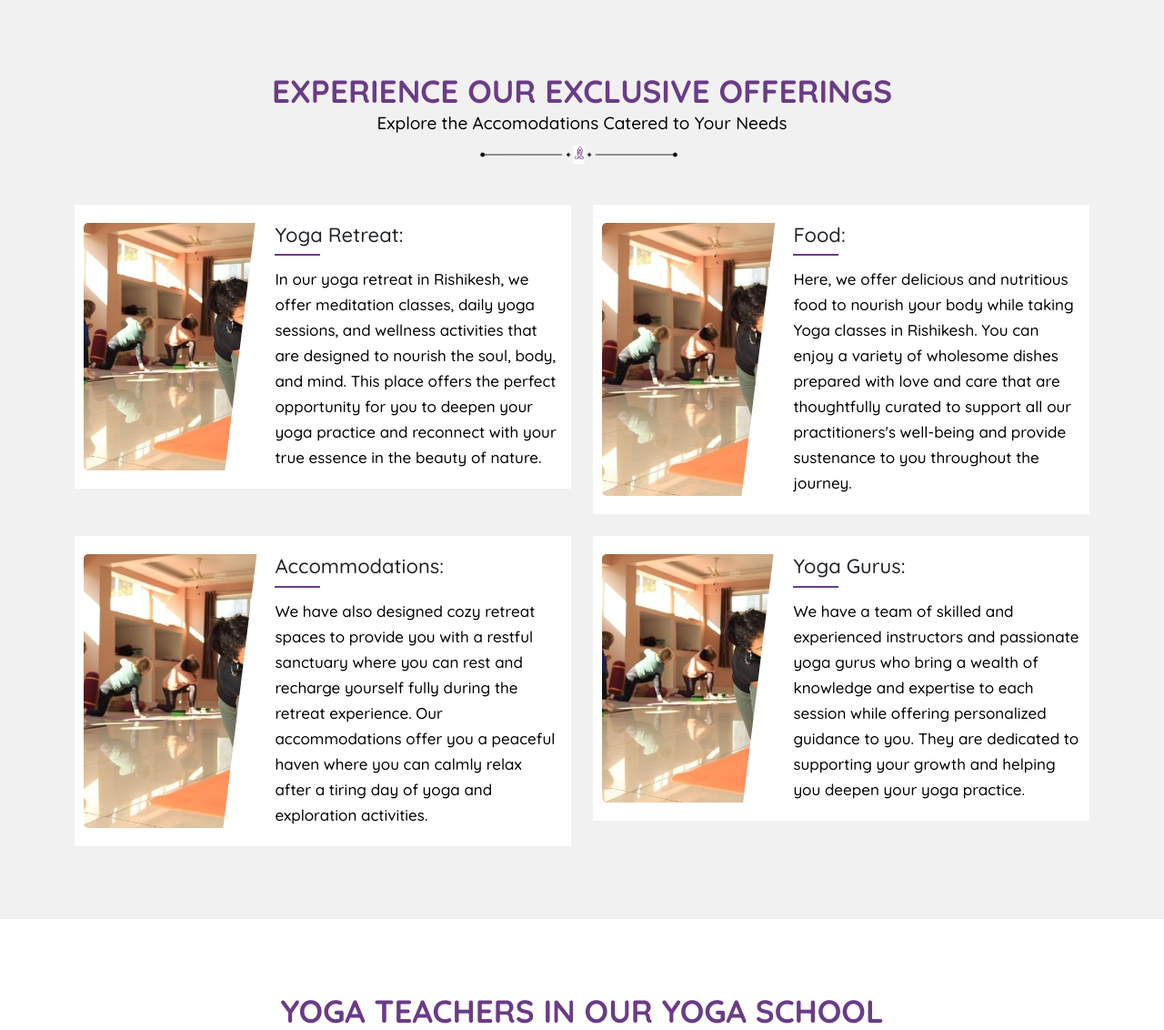
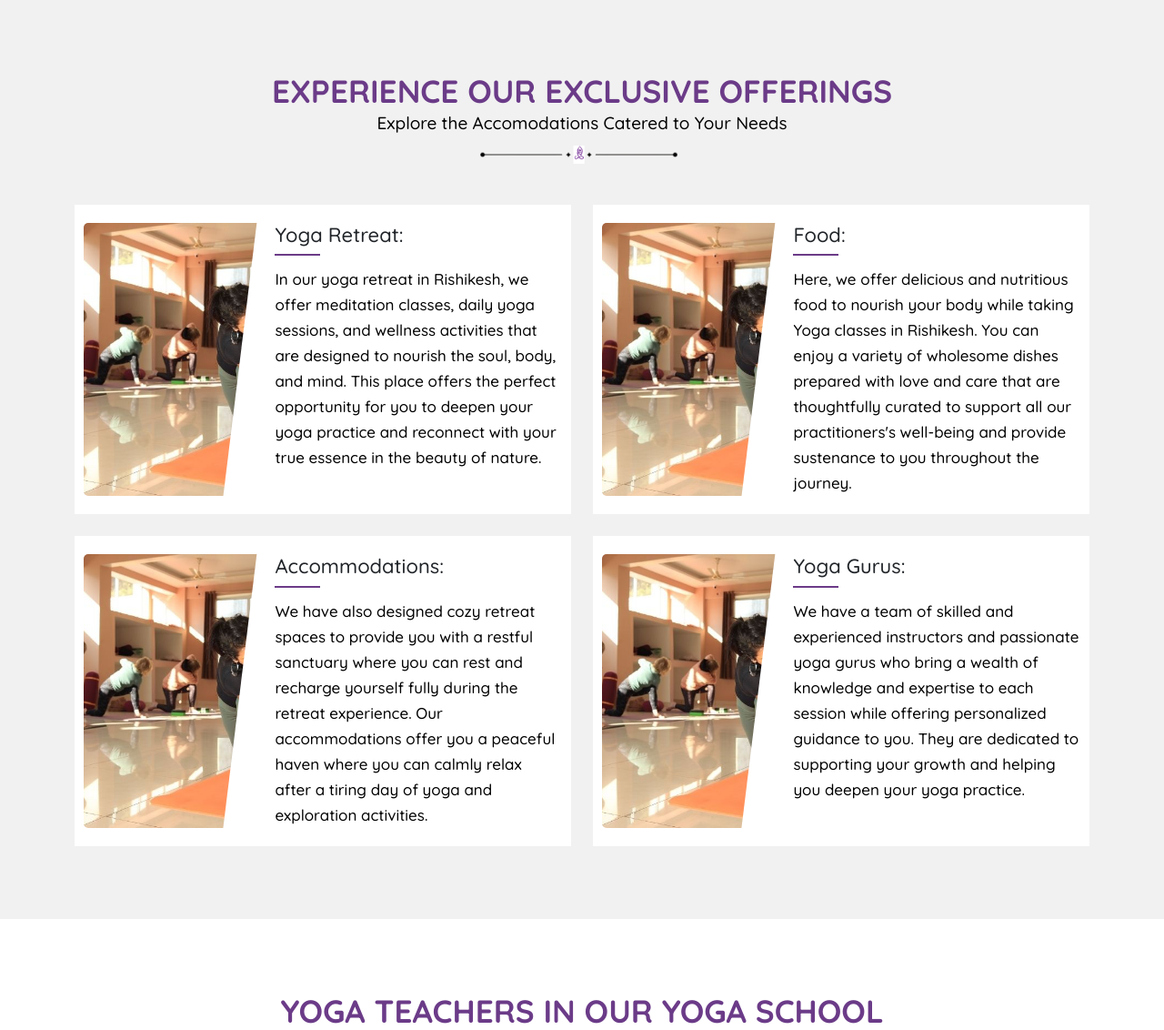
Before and after one commit to Saurabh-Rwt/yoga-project, a PHP site: page / in a window 1280 px wide. Shown: the part 3305-4437 px from the top of the page at 91% size. Run offline with PHP 8.4, Linux system fonts and the light colour scheme; some libraries are stand-ins or nearby versions.

Commit message:
ui changes

```diff
--- a/assets/css/style.css
+++ b/assets/css/style.css
@@ -427,6 +427,7 @@ header nav .navbar-holder .navbarnav .navbar-list .nav-item:hover .dropdownmenu
   grid-template-columns: 40% 60%;
   background-color: #fff;
   padding: 20px 10px;
+  height: 100%;
 }
 .benifit-card .img-holder {
   position: relative;
--- a/assets/css/style.scss
+++ b/assets/css/style.scss
@@ -488,6 +488,7 @@ header {
     grid-template-columns: 40% 60%;
     background-color: $white;
     padding: 20px 10px;
+    height: 100%;
     .img-holder {
         position: relative;
         overflow: hidden;
```
Also changed, not shown: 1 other file.
